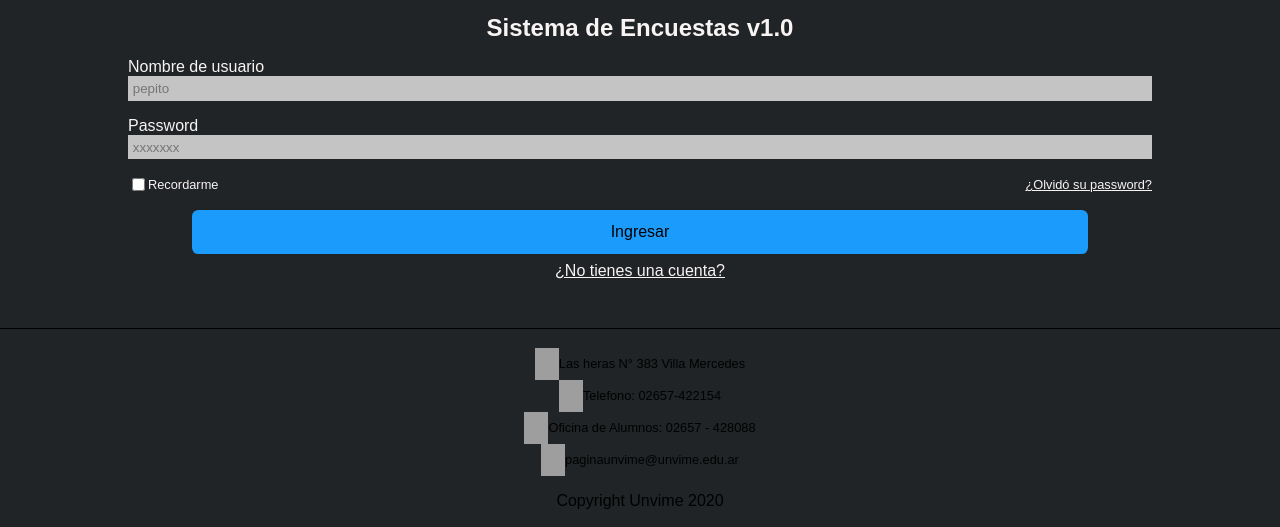
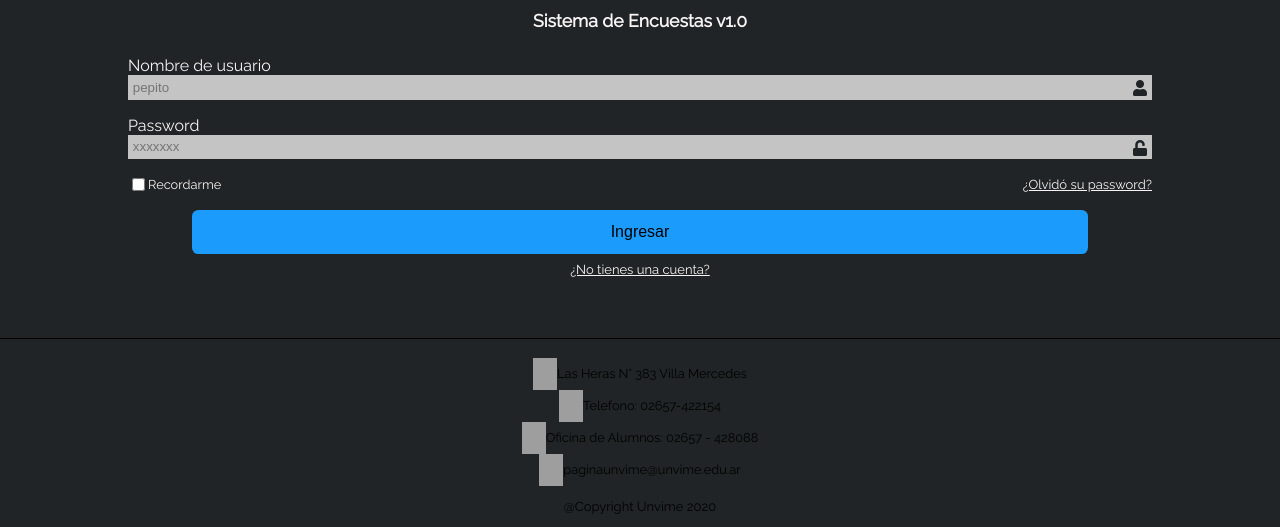
Before and after one commit to Tenebraw/unvime-proyecto-final, a website: page site/views/index.html in a window 1280 px wide. Shown: the part 382-909 px from the top of the page. Drawn offline with Linux system fonts and the light colour scheme; files that its build step writes are made by us from their sources; grey boxes are pictures that could not be loaded; files whose address does not match are found by name.

Commit message:
Maquetado index.html. Version preeliminar

```diff
--- a/site/public/css/styles.css
+++ b/site/public/css/styles.css
@@ -1,51 +1,53 @@
 /*Estilos generales*/
-*{
+
+* {
     box-sizing: border-box;
 }
 
-body{
+body {
     margin: 0;
     padding: 0;
     background: #202426;
     display: flex;
     flex-direction: column;
     align-items: center;
-    font-family: sans-serif;
+    font-family: 'Raleway', sans-serif;
 }
 
-main{
+main {
     display: flex;
     flex-direction: column;
     align-items: center;
 }
 
+
 /*Estilos Menú*/
 
-header{
+header {
     width: 100vw;
 }
 
-header .content-icon{
+header .content-icon {
     display: flex;
     justify-content: space-between;
     padding: 1rem;
 }
 
-header .content-icon button{
+header .content-icon button {
     background: none;
     border: none;
 }
 
-header .content-icon button i{
+header .content-icon button i {
     font-size: 1.3rem;
     color: #F8F4F4;
 }
 
-header .content-icon img{
+header .content-icon img {
     width: 1.5rem;
 }
 
-header .content-options{
+header .content-options {
     display: flex;
     flex-direction: column;
     align-items: center;
@@ -56,13 +58,13 @@ header .content-options{
     padding: 2rem 0;
 }
 
-.oculto{
+.oculto {
     position: relative;
     left: -100vw;
     transition: all 600ms ease;
 }
 
-.desplegado{
+.desplegado {
     display: flex;
     flex-direction: column;
     align-items: center;
@@ -70,56 +72,76 @@ header .content-options{
     transition: all 500ms ease;
 }
 
-header .content-options a{
+header .content-options a {
     color: #F8F4F4;
     text-decoration: none;
     margin: 1rem 0;
     font-size: 1.3rem;
 }
 
-header .content-options a:hover{
+header .content-options a:hover {
     padding: 1rem;
     background: #81AA7A;
     border-radius: 0.3rem;
 }
 
+
 /*Estilos Index*/
-.logo{
+
+.logo {
     width: 90vw;
 }
 
-.title{
+.title {
     color: #F8F4F4;
-    font-size: 1.5rem;
+    font-size: 1.1rem;
     width: 80vw;
     text-align: center;
 }
 
-.form-login{
+.form-login {
     display: flex;
     flex-direction: column;
     color: #F8F4F4;
     width: 80vw;
+    margin: 0.83rem;
 }
 
-.form-login .content-inputs label{
+.form-login a {
+    font-size: small;
+}
+
+.form-login .content-inputs label {
     color: #F8F4F4;
 }
 
-.form-login .content-inputs input{
+.form-login .content-inputs input {
     background-color: #c4c4c4;
     border: none;
     padding: 0.3rem;
     margin-bottom: 0.2rem;
 }
 
-.form-login .content-inputs{
+.form-login .content-inputs {
     display: flex;
     flex-direction: column;
     margin-bottom: 0.8rem;
 }
 
-.form-login .content-check{
+.form-login .container-icon {
+    display: flex;
+    position: relative;
+    flex-direction: column;
+}
+
+.form-login .container-icon .icon {
+    position: absolute;
+    padding: 0.313rem 0.313rem;
+    right: 0;
+    color: #202426;
+}
+
+.form-login .content-check {
     display: flex;
     flex-direction: row;
     align-items: center;
@@ -127,17 +149,17 @@ header .content-options a:hover{
     justify-content: space-between;
 }
 
-.form-login .content-check div{
+.form-login .content-check div {
     display: flex;
     align-items: center;
 }
 
-.form-login a{
+.form-login a {
     text-align: center;
     color: #F8F4F4;
 }
 
-.form-login button{
+.form-login button {
     background: #1B9CFC;
     border: none;
     padding: 0.8rem;
@@ -147,18 +169,17 @@ header .content-options a:hover{
     margin: 1rem auto 0.5rem;
 }
 
-footer{
+footer {
     display: flex;
     flex-direction: column;
     align-items: center;
-
     border-top: solid 1px #000000;
     width: 100vw;
     margin-top: 3rem;
     padding-top: 1.2rem;
 }
 
-footer div{
+footer div {
     width: auto;
     text-align: center;
     display: flex;
@@ -167,57 +188,67 @@ footer div{
     line-height: 0.4rem;
 }
 
-footer div p{
+footer div p {
     font-size: 0.8rem;
 }
 
-footer div .icon-footer{
+footer p {
+    font-size: small;
+}
+
+footer div .icon-footer {
     width: 1.5rem;
 }
 
+
 /*Estilos register*/
+
 
 /*Estilos resume*/
 
+
 /*Estilos create*/
+
 
 /*Estilos send*/
 
-.menu-opciones{
+.menu-opciones {
     margin-bottom: 1rem;
 }
 
-.menu-opciones button{
+.menu-opciones button {
     border: none;
     padding: 1.2rem;
     background: #c4c4c4;
 }
 
-.menu-opciones button a{
+.menu-opciones button a {
     text-decoration: none;
     color: #000000;
 }
 
+
 /*Verificar estilo general- creo debería serlo*/
+
 .main-send {
     width: 80vw;
     text-align: center;
 }
 
-.main-send p{
+.main-send p {
     color: #F8F4F4;
     margin-bottom: 0.2rem;
 }
 
-.main-send .content-share{
+.main-send .content-share {
     margin-bottom: 1rem;
 }
 
-.main-send .content-share form{
+.main-send .content-share form {
     display: flex;
 }
 
-.main-send .content-share form input{
+.main-send .content-share form input {
     background: #c4c4c4;
     /* height: 3rem; */
     line-height: 2rem;
@@ -228,7 +259,7 @@ footer div .icon-footer{
     border-left: solid 0.3rem red;
 }
 
-.main-send .content-social-networks{
+.main-send .content-social-networks {
     display: flex;
     flex-direction: row;
     flex-wrap: wrap;
@@ -238,18 +269,18 @@ footer div .icon-footer{
     max-width: 160px;
 }
 
-.main-send .content-social-networks a{
+.main-send .content-social-networks a {
     width: 30%;
     text-align: center;
     margin: 0.2rem 0;
 }
 
-.main-send .content-social-networks a i{
+.main-send .content-social-networks a i {
     color: #000000;
     font-size: 2rem;
 }
 
-.main-send .content-qr{
+.main-send .content-qr {
     display: flex;
     flex-direction: row;
     justify-content: center;
@@ -257,14 +288,15 @@ footer div .icon-footer{
     padding: 0;
 }
 
-.main-send .content-qr i{
+.main-send .content-qr i {
     font-size: 5rem;
     margin: 1rem;
 }
 
-.main-send .content-qr p{
+.main-send .content-qr p {
     width: 50vw;
     color: #626161;
 }
 
+
 /*Estilos end*/
--- a/site/views/index.html
+++ b/site/views/index.html
@@ -1,22 +1,33 @@
 <!DOCTYPE html>
 <html lang="en">
+
 <head>
     <meta charset="UTF-8">
     <meta name="viewport" content="width=device-width, initial-scale=1.0">
     <link rel="stylesheet" href="css/styles.css">
+    <link rel="stylesheet" href="https://use.fontawesome.com/releases/v5.15.1/css/all.css" integrity="sha384-vp86vTRFVJgpjF9jiIGPEEqYqlDwgyBgEF109VFjmqGmIY/Y4HV4d3Gp2irVfcrp" crossorigin="anonymous">
+    <link rel="preconnect" href="https://fonts.gstatic.com">
+    <link href="https://fonts.googleapis.com/css2?family=Raleway&display=swap" rel="stylesheet">
     <title>Document</title>
 </head>
+
 <body>
     <img src="img\logo-unvime.png" class="logo">
     <h1 class="title">Sistema de Encuestas v1.0</h1>
     <form class="form-login">
         <div class="content-inputs">
             <label for="userName">Nombre de usuario</label>
-            <input type="text" name="userName" placeholder="pepito">
+            <div class="container-icon">
+                <i class="fas fa-user icon"></i>
+                <input type="text" name="userName" placeholder="pepito">
+            </div>
         </div>
         <div class="content-inputs">
             <label for="password">Password</label>
-            <input type="password" name="password" placeholder="xxxxxxx">
+            <div class="container-icon">
+                <i class="fas fa-unlock icon"></i>
+                <input type="password" name="password" placeholder="xxxxxxx">
+            </div>
         </div>
         <div class="content-check">
             <div>
@@ -31,7 +42,7 @@
     <footer>
         <div>
             <img src="https://www.flaticon.com/svg/static/icons/svg/2948/2948253.svg" alt="icon location" class="icon-footer">
-            <p>Las heras N° 383 Villa Mercedes</p>
+            <p>Las Heras N° 383 Villa Mercedes</p>
         </div>
         <div>
             <img src="https://www.flaticon.com/svg/static/icons/svg/2948/2948253.svg" alt="icon location" class="icon-footer">
@@ -45,7 +56,8 @@
             <img src="https://www.flaticon.com/svg/static/icons/svg/2948/2948253.svg" alt="icon location" class="icon-footer">
             <p>paginaunvime@unvime.edu.ar</p>
         </div>
-        <p>Copyright Unvime 2020</p>
+        <p>@Copyright Unvime 2020</p>
     </footer>
 </body>
+
 </html>
```
